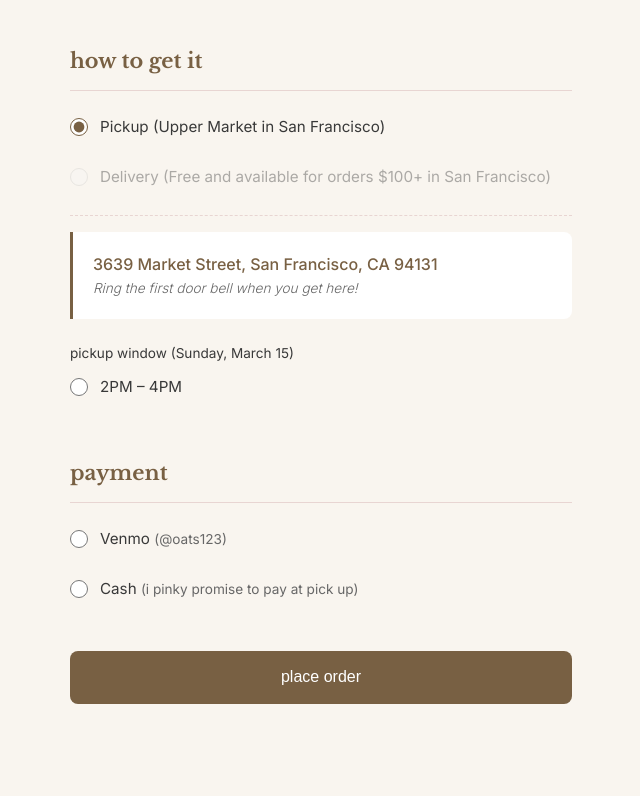
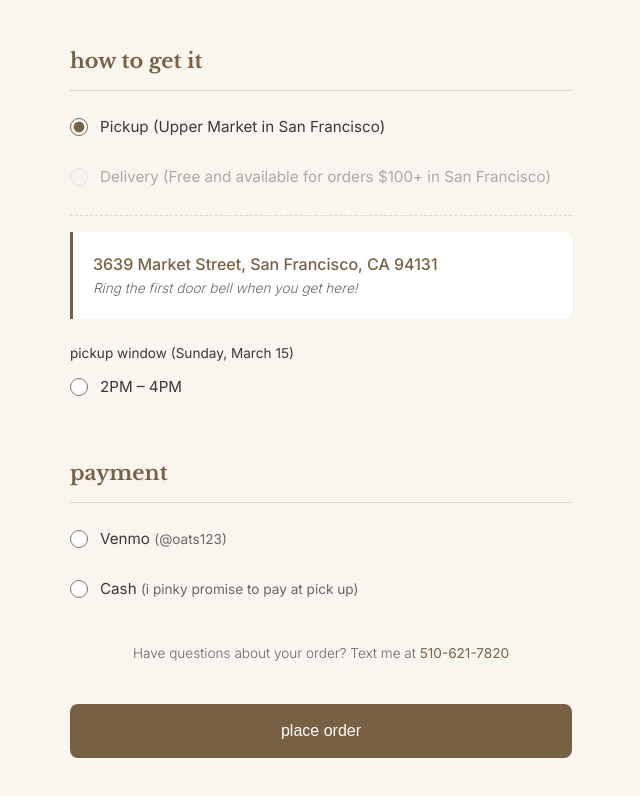
Before and after one commit to avenathesativa/sundaytoffee, a plain HTML site: page order.html in a window 1280 px wide. Shown: the part 1151-1947 px from the top of the page, without its empty margins (319-959 px from the left). Drawn offline with nearby package versions, Linux system fonts and the light colour scheme.

Commit message:
added contact info

```diff
--- a/order.html
+++ b/order.html
@@ -173,6 +173,7 @@
                         <label class="radio-option"><input type="radio" name="pay" value="Cash"> <span>Cash <span class="handle-detail">(i pinky promise to pay at pick up)</span></span></label>
                     </div>
                 </div>
+                <p style="text-align: center; font-size: 0.85rem; color: var(--light-text); margin-top: 2rem;">Have questions about your order? Text me at <a href="sms:5106217820" style="color: var(--primary-brown); text-decoration: none; font-weight: 400;">510-621-7820</a></p>
                 <button type="submit" class="btn-submit" id="submitBtn">place order</button>
             </form>
         </div>
```
Also changed, not shown: index.html (+1 -0 lines).
